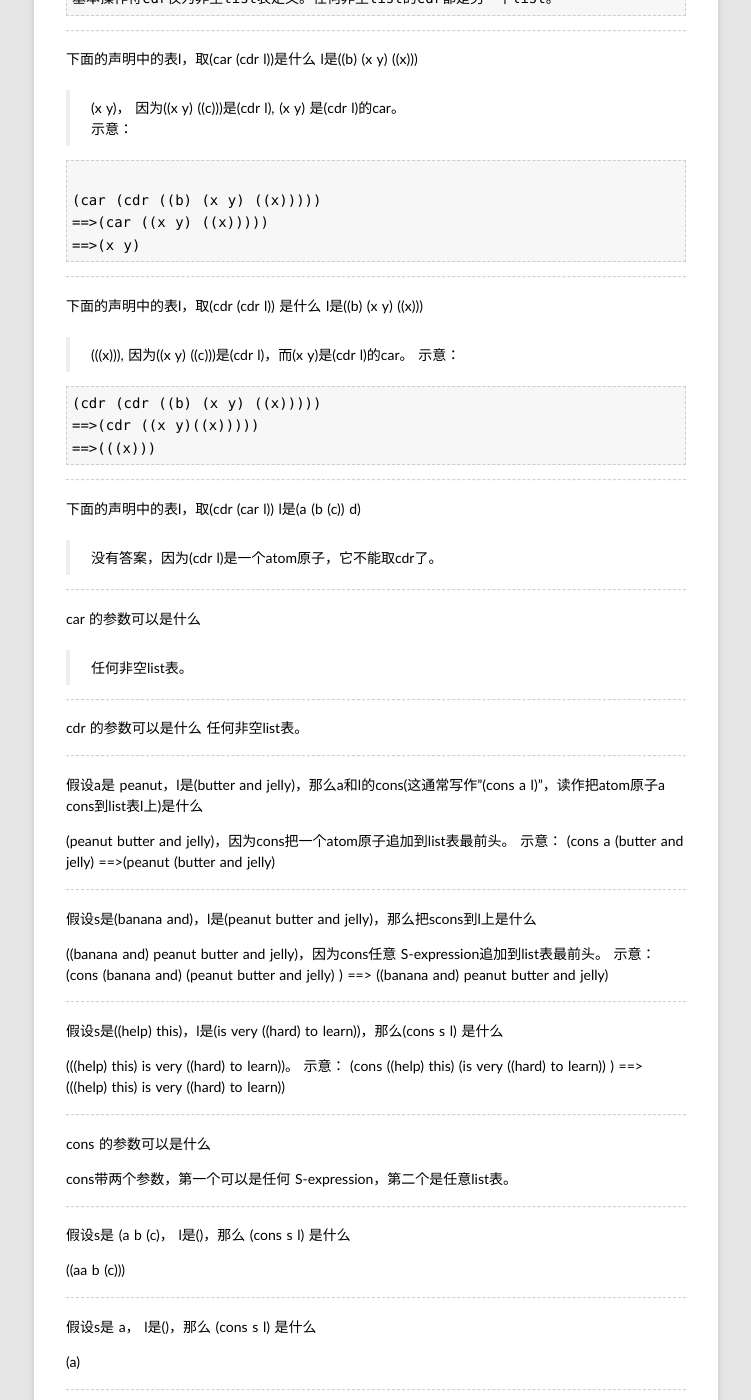
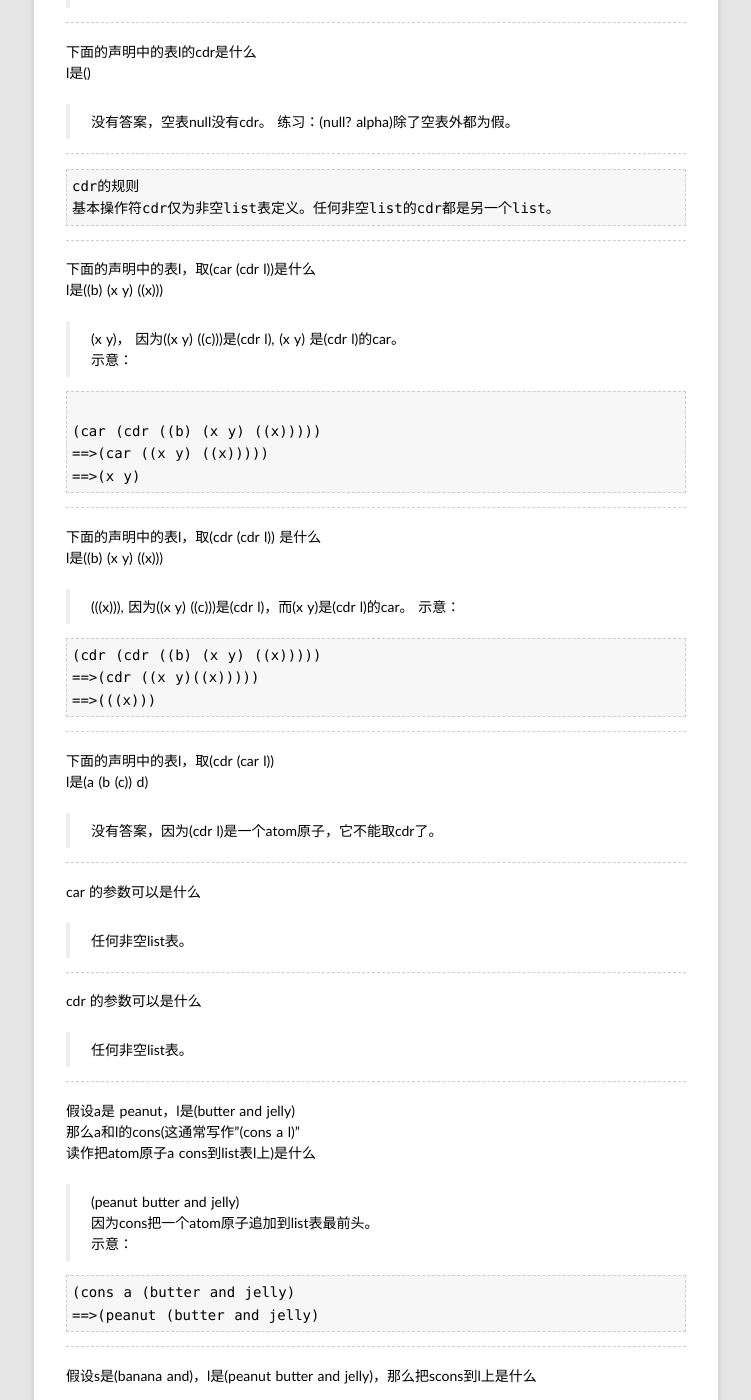
Before and after one commit to rhuichao/uternet.github.io, a Jekyll site: the page built from TLS/01.md, in a window 1280 px wide and 1400 px high, scrolled down 4498 px. Shown: the whole window, without its empty margins (264-1015 px from the left). Built offline with Jekyll 4.4.1, drawn with Linux system fonts in a browser that asks for light colours; some web fonts are replaced; Markdown is read by kramdown in place of the engine named in the settings; some of the changed text lies outside the part shown.

Commit message:
new document posted

```diff
--- a/TLS/01.md
+++ b/TLS/01.md
@@ -162,7 +162,8 @@ l是 hotdog
 下面的声明中的表l的car是什么
 l是 ()
 
->没有答案，空表没有car。 注脚：L：nil
+>没有答案，空表没有car。
+>注脚：L：nil
 
 ------------------
 
@@ -293,16 +294,21 @@ car 的参数可以是什么
 ------------------
 
 cdr 的参数可以是什么
-任何非空list表。
+
+>任何非空list表。
 
 ------------------
 
-假设a是 peanut，l是(butter and jelly)，那么a和l的cons(这通常写作"(cons a l)"，读作把atom原子a cons到list表l上)是什么
+假设a是 peanut，l是(butter and jelly)
+那么a和l的cons(这通常写作"(cons a l)"
+读作把atom原子a cons到list表l上)是什么
 
-(peanut butter and jelly)，因为cons把一个atom原子追加到list表最前头。
-示意：
-   (cons a (butter and jelly)
-==>(peanut (butter and jelly)
+>(peanut butter and jelly)
+>因为cons把一个atom原子追加到list表最前头。
+>示意：
+
+    (cons a (butter and jelly)
+    ==>(peanut (butter and jelly)
 
 ------------------
 
```
